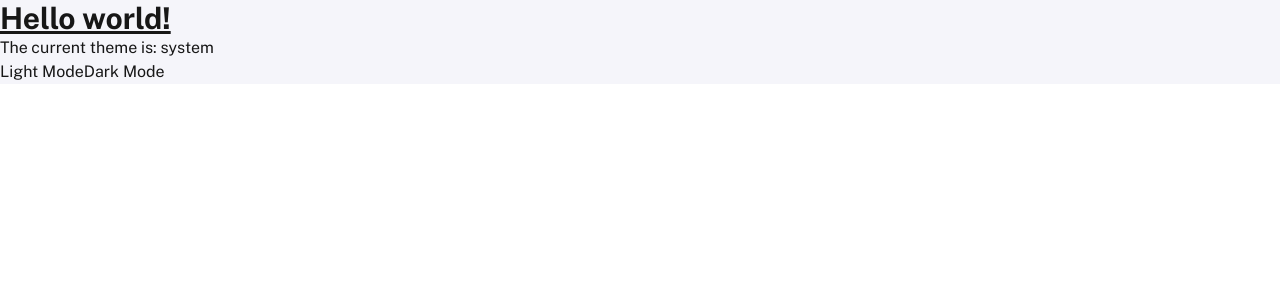
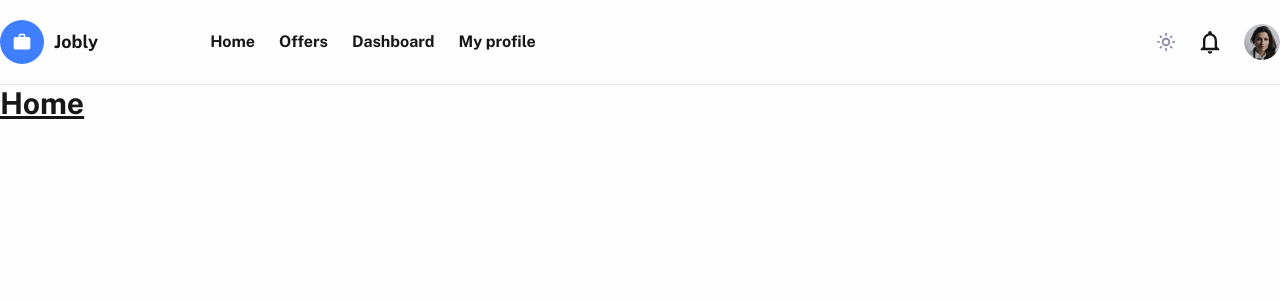
Before and after one commit to mateuszwiniarczyk/jobly-1, a Next.js app: page / in a window 1280 px wide. Shown: the top 300 px of the page. Built offline with nearby package versions, Linux system fonts and the light colour scheme; no server answers.

Commit message:
feat: create dark mode button in nav

```diff
--- a/src/components/Layout/MainLayout.tsx
+++ b/src/components/Layout/MainLayout.tsx
@@ -1,13 +1,16 @@
 import clsx from 'clsx';
 import Image from 'next/image';
 import Link from 'next/link';
-import { useState } from 'react';
+import { useTheme } from 'next-themes';
+import { useEffect, useState } from 'react';
 
 import { Logo } from '@/components/Elements/Logo';
 
 import { ROUTES } from '@/config';
 
 import CloseMenuIcon from '~/svg/close.svg';
+import DarkModeIcon from '~/svg/darkMode.svg';
+import LightModeIcon from '~/svg/lightMode.svg';
 import MenuIcon from '~/svg/menu.svg';
 import NotificationIcon from '~/svg/notification.svg';
 
@@ -64,9 +67,36 @@ const Navigation = () => {
   );
 };
 
-const ActionBar = () => (
+const DarkModeButton = () => {
+  const [mounted, setMounted] = useState(false);
+  const { theme, setTheme } = useTheme();
+
+  const toggleDarkMode = () => {
+    const newTheme = theme === 'light' ? 'dark' : 'light';
+    setTheme(newTheme);
+  };
+
+  // When mounted on client, now we can show the UI
+  useEffect(() => setMounted(true), []);
+
+  if (!mounted) return null;
+
+  return (
+    <button id='theme-toggle' type='button' onClick={toggleDarkMode}>
+      {theme === 'light' ? (
+        <DarkModeIcon className='h-5 w-5 fill-black' />
+      ) : (
+        <LightModeIcon className='h-5 w-5 fill-slate-100' />
+      )}
+    </button>
+  );
+};
+
+const ActionBar = () => {
+  return (
     <div className='ml-auto hidden lg:flex lg:items-center lg:gap-5'>
-    <NotificationIcon className='h-7 w-7 fill-slate-100' />
+      <DarkModeButton />
+      <NotificationIcon className='h-7 w-7 fill-black dark:fill-slate-100' />
       <Image
         src='/img/avatar.jpg'
         width='36'
@@ -76,6 +106,7 @@ const ActionBar = () => (
       />
     </div>
   );
+};
 
 type MainLayoutProps = {
   children: React.ReactNode;
--- a/src/pages/index.tsx
+++ b/src/pages/index.tsx
@@ -1,25 +1,12 @@
 import type { NextPage } from 'next';
-import { useTheme } from 'next-themes';
-import { useEffect, useState } from 'react';
+
+import { MainLayout } from '@/components/Layout/MainLayout';
 
 const Home: NextPage = () => {
-  const [mounted, setMounted] = useState(false);
-  const { theme, setTheme } = useTheme();
-
-  // When mounted on client, now we can show the UI
-  useEffect(() => setMounted(true), []);
-
-  if (!mounted) return null;
-
   return (
-    <div className='bg-gray-400 dark:bg-slate-300 dark:text-white'>
-      <h1 className='text-3xl font-bold underline'>Hello world!</h1>
-      <span>The current theme is: {theme}</span>
-      <div>
-        <button onClick={() => setTheme('light')}>Light Mode</button>
-        <button onClick={() => setTheme('dark')}>Dark Mode</button>
-      </div>
-    </div>
+    <MainLayout>
+      <h1 className='text-3xl font-bold underline'>Home</h1>
+    </MainLayout>
   );
 };
 
```
Also changed, not shown: public/svg/darkMode.svg (added), public/svg/lightMode.svg (added). Lines whose indentation alone changed are shown as unchanged.
